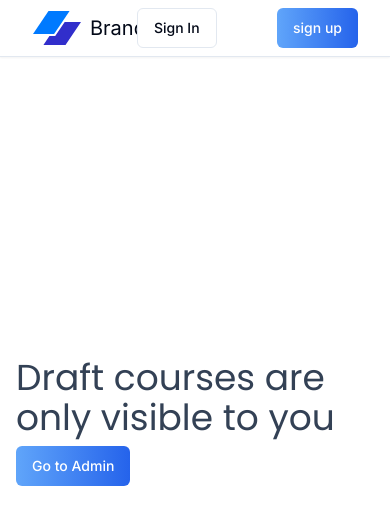
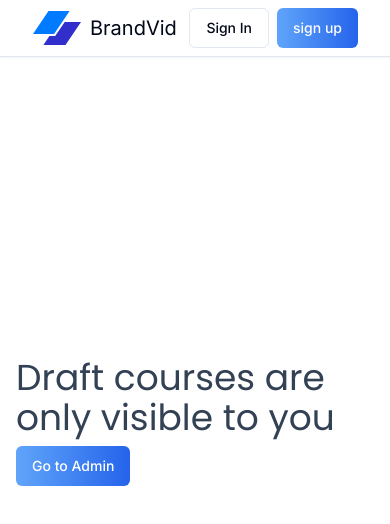
Before and after one commit to abudusamad/VideoPlatform, a Next.js app: page / in a window 390 px wide. Shown: the top 524 px of the page. Built offline with nearby package versions, Linux system fonts and the light colour scheme; no server answers.

Commit message:
Making the page file

```diff
--- a/app/(dashboard)/_components/navbar.tsx
+++ b/app/(dashboard)/_components/navbar.tsx
@@ -12,7 +12,7 @@ export const Navbar = () => {
   return (
     <div className="z-50 bg-background fixed top-0 flex items-center justify-between w-full p-2  border-b-[1px] shadow-sm px-8">
       <Logo />
-      <div className="md:ml-auto md:justify-end justify-between w-full flex items-center gap-x-2">
+      <div className="ml-auto justify-end w-full flex items-center gap-x-2">
         {!session ? (
           <>
             <Button
```
